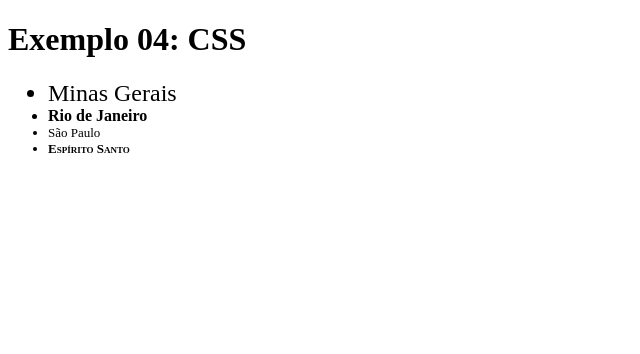
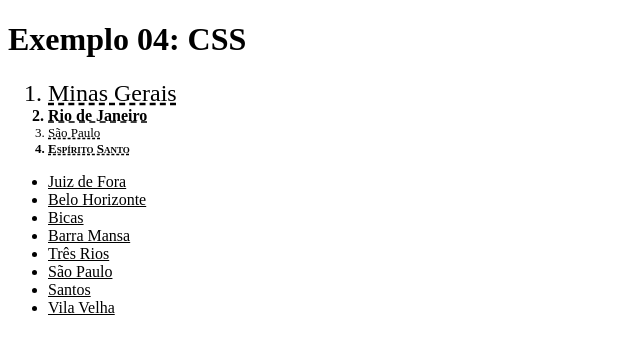
Before and after one commit to emanuellesilva/exem04, a plain HTML site: page index.html in a window 1280 px wide. Shown: the whole page, without its empty margins (0-640 px from the left). Drawn offline with Linux system fonts and the light colour scheme.

Commit message:
Adiciona estilo nas cidades e estados

```diff
--- a/index.html
+++ b/index.html
@@ -6,13 +6,35 @@
     <meta name="viewport" content="width=device-width, initial-scale=1.0">
     <title>Exemplo 04: CSS</title>
 </head>
+<style>
+    ul > li{
+        text-decoration: underline;
+        font-size: medium;
+    }
+    ol > li{
+        text-decoration: underline;
+        text-decoration-style: dashed;
+        font-size: medium;
+    }
+</style>
 <body>
     <h1>Exemplo 04: CSS</h1>
-    <ul>
+    <ol>
         <li style="font-size: x-large;">Minas Gerais</li>
         <li style="font-weight: bolder;">Rio de Janeiro</li>
         <li style="font-size: small; font-weight: lighter;">São Paulo</li>
         <li style="font-size: small; font-weight: bolder; font-variant: small-caps;">Espírito Santo</li>
+    </ol>
+
+    <ul>
+        <li>Juiz de Fora</li>
+        <li>Belo Horizonte</li>
+        <li>Bicas</li>
+        <li>Barra Mansa</li>
+        <li>Três Rios</li>
+        <li>São Paulo</li>
+        <li>Santos</li>
+        <li>Vila Velha</li>
     </ul>
 </body>
 </html>
```
